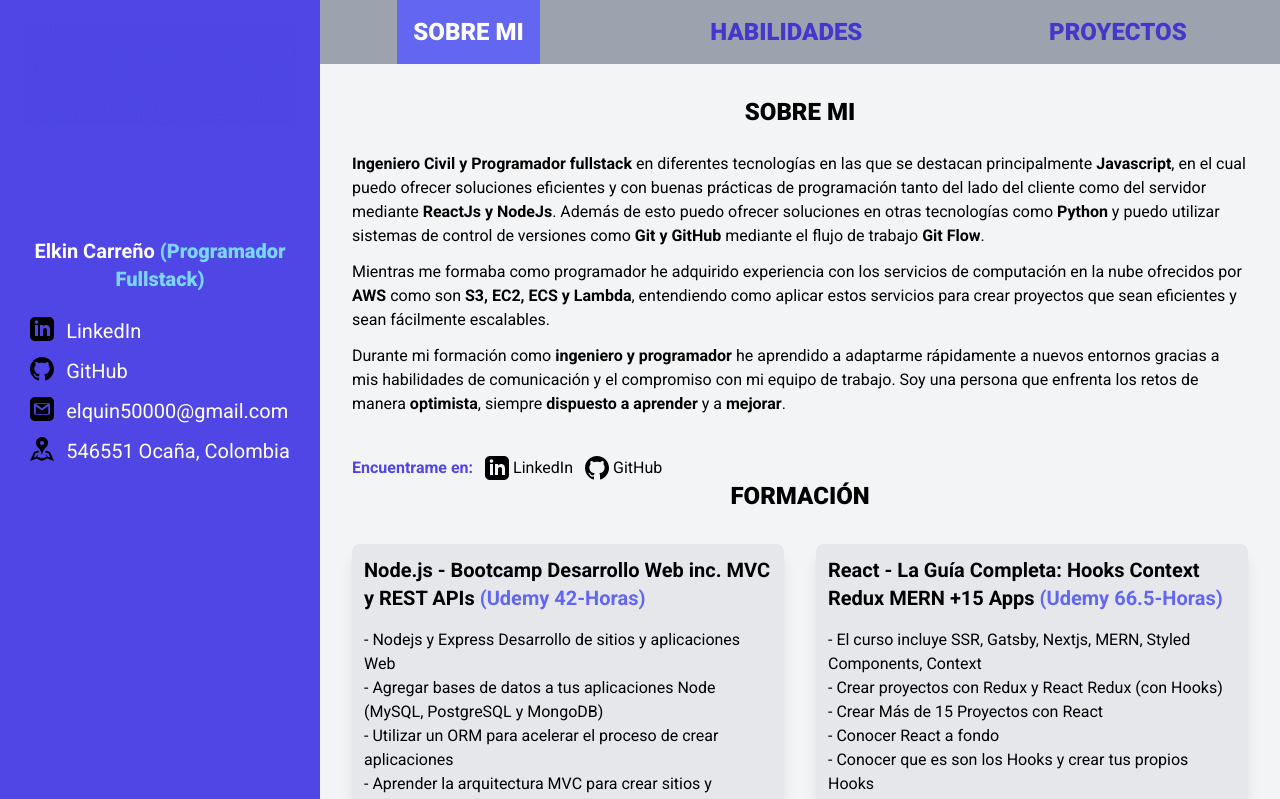
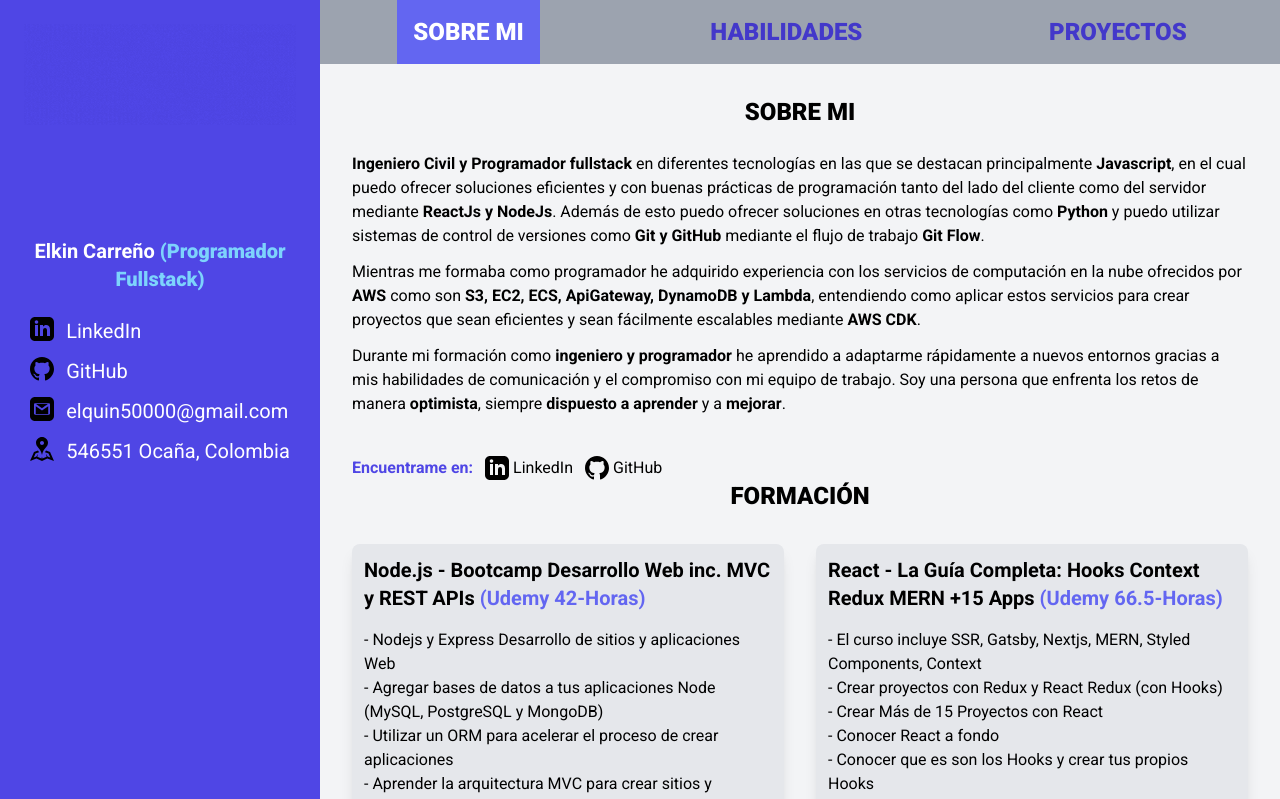
Before and after one commit to elkincarreno10/portafolio, a React (Vite) app: page / in a window 1280 px wide. Shown: the top 799 px of the page. Built offline with nearby package versions, Linux system fonts and the light colour scheme.

Commit message:
Nueva descripcion

```diff
--- a/src/components/Formacion.jsx
+++ b/src/components/Formacion.jsx
@@ -8,7 +8,7 @@ const Formacion = () => {
             <span className="font-bold">Ingeniero Civil y Programador fullstack</span> en diferentes tecnologías en las que se destacan principalmente <span className="font-bold">Javascript</span>, en el cual puedo ofrecer soluciones eficientes y con buenas prácticas de programación tanto del lado del cliente como del servidor mediante <span className="font-bold">ReactJs y NodeJs</span>. Además de esto puedo ofrecer soluciones en otras tecnologías como <span className="font-bold">Python</span> y puedo utilizar sistemas de control de versiones como <span className="font-bold">Git y GitHub</span> mediante el flujo de trabajo <span className="font-bold">Git Flow</span>.
           </p>
           <p>
-            Mientras me formaba como programador he adquirido experiencia con los servicios de computación en la nube ofrecidos por <span className="font-bold">AWS</span> como son <span className="font-bold">S3, EC2, ECS y Lambda</span>, entendiendo como aplicar estos servicios para crear proyectos que sean eficientes y sean fácilmente escalables.
+            Mientras me formaba como programador he adquirido experiencia con los servicios de computación en la nube ofrecidos por <span className="font-bold">AWS</span> como son <span className="font-bold">S3, EC2, ECS, ApiGateway, DynamoDB y Lambda</span>, entendiendo como aplicar estos servicios para crear proyectos que sean eficientes y sean fácilmente escalables mediante <span className="font-bold">AWS CDK</span>.
           </p>
           <p>
             Durante mi formación como <span className="font-bold">ingeniero y programador</span> he aprendido a adaptarme rápidamente a nuevos entornos gracias a mis habilidades de comunicación y el compromiso con mi equipo de trabajo. Soy una persona que enfrenta los retos de manera <span className="font-bold">optimista</span>, siempre <span className="font-bold">dispuesto a aprender</span> y a <span className="font-bold">mejorar</span>.
```
